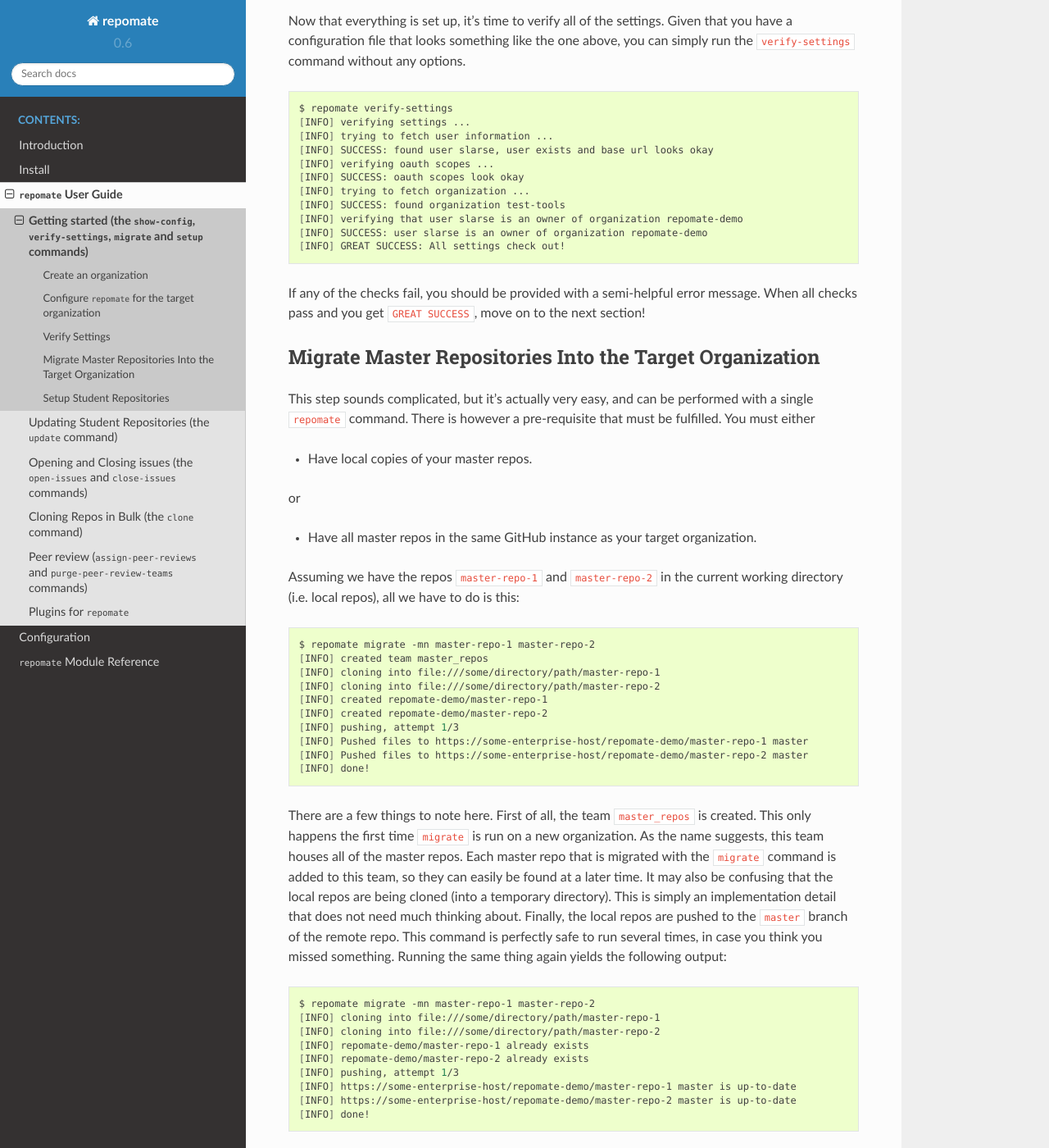
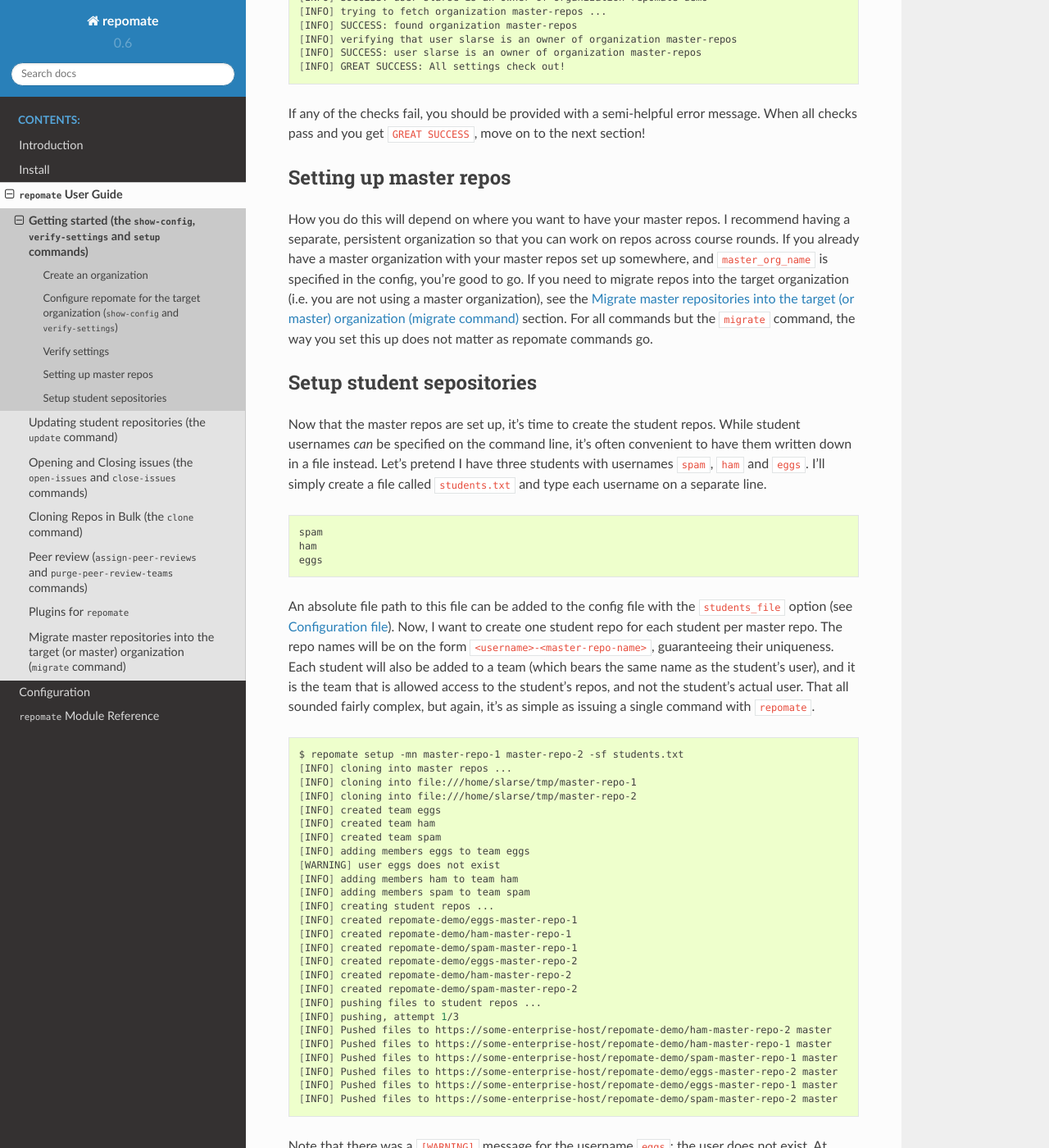
Before and after one commit to repobee/repobee, a Sphinx documentation site: the page built from docs/getting_started.rst, in a window 1280 px wide and 1400 px high, scrolled down 2856 px. Shown: the whole window at 82% size. Built offline with Sphinx 7.4.7 and the Read the Docs theme 2.0.0, drawn with Linux system fonts in a browser that asks for light colours; some of the changed text lies outside the part shown.

Commit message:
Update docs to reflect changes in repomate

```diff
--- a/docs/getting_started.rst
+++ b/docs/getting_started.rst
@@ -1,25 +1,25 @@
 .. _getting_started:
 
-Getting started (the ``show-config``, ``verify-settings``, ``migrate`` and ``setup`` commands)
-**********************************************************************************************
+Getting started (the ``show-config``, ``verify-settings`` and ``setup`` commands)
+*********************************************************************************
 .. important::
 
     This guide assumes that the user has access to a ``bash`` shell, or is
     tech-savvy enough to translate the instructions into some other shell
     environment.
 
-The basic workflow of ``repomate`` is best described by example. In this section,
+The basic workflow of repomate is best described by example. In this section,
 I will walk you through how to set up an Organization_ with master and student
 repositories by showing every single step I would perform myself. The basic
 workflow can be summarized in the following steps:
 
 1. Create an organization (the target organization).
-2. Configure ``repomate`` for the target organization.
+2. Configure repomate for the target organization.
 3. Verify settings.
 4. Migrate master repositories into the target organization.
 5. Create one copy of each master repo for each student.
 
-There is more to ``repomate``, such as opening/closing issues, updating student
+There is more to repomate, such as opening/closing issues, updating student
 repos and cloning repos in batches, but here we will just look at the bare
 minimum to get started. Now, let's delve into these steps in greater detail.
 
@@ -44,47 +44,15 @@
 
 .. _configure_repomate:
 
-Configure ``repomate`` for the target organization
-==================================================
-For the tool to work at all, an environment variable called ``REPOMATE_OAUTH``
-must contain an OAUTH2 token to whichever GitHub instance you intend to use.
-See the `GitHub OAUTH docs`_ for how to create a token. The token should have
-the ``repo`` and ``admin:org`` scopes. Setting the token is easy in ``bash``.
-Just add the following line to your ``bash`` config file (``~/.bashrc`` on most
-Linux distros, and ``~/.bash_profile`` on OSX).
-
-.. code-block:: bash
-
-    export REPOMATE_OAUTH=<SUPER SECRET TOKEN>
-
-When that's added, either source the file with ``source path/to/bash/config``
-or simply start another ``bash`` shell, which will automatically read the
-file. Verify that the token is there by typing:
-
-.. code-block:: bash
-
-    $ echo $REPOMATE_OAUTH
-
-You should see your token in the output.
-
-.. note::
-
-    Putting your OAUTH token in the bash config file is just a suggestion, and
-    by no means a requirement. The only requirement is that the
-    `REPOMATE_OAUTH` environment variable contains the token when you run
-    `repomate`.
-
-.. note::
-
-    Whenever you see a ``$`` sign preceeding a line in a code block, you are meant
-    to type what's *after* the ``$`` sign into your shell. Here, you should type
-    only ``echo $REPOMATE_OAUTH``, for example.
-
-With that out of the way, let's create a configuration file. This is not
-technically required, but if we don't, we'll have to supply things like
-username and url to GitHub instance's API on the command line for almost every
-command. We can use the ``show-config`` command to figure out where to put the
-config file.
+Configure repomate for the target organization (``show-config`` and ``verify-settings``)
+========================================================================================
+For the tool to work at all, it needs to be provided with an OAUTH2 token to
+whichever GitHub instance you intend to use. See the `GitHub OAUTH docs`_ for
+how to create a token. The token should have the ``repo`` and ``admin:org``
+scopes. While we can set this token in an environment variable (see
+:ref:`configuration`), it's more convenient to just put it in the configuration
+file, as we will put other default values in there.  We can use the
+``show-config`` command to figure out where to put the config file.
 
 .. code-block:: bash
 
@@ -104,6 +72,8 @@
     github_base_url = https://some-enterprise-host/api/v3
     user = slarse
     org_name = repomate-demo
+    master_org_name = master-repos
+    token = SUPER_SECRET_TOKEN
 
 Now, you need to substitute in some of your own values in place of mine.
 
@@ -114,6 +84,19 @@
       with ``https://api.github.com``.
 * Replace ``slarse`` with your GitHub username.
 * Replace ``repomate-demo`` with whatever you named your target organization.
+* Replace ``SUPER_SECRET_TOKEN`` with your OAUTH token.
+* Replace ``master_org_name`` with the name of the organization with your master
+  repos.
+  - It you keep the master repos in the target organization or locally, **remove
+  this option**.
+
+.. important::
+
+    The rest of this guide assumes the simplest possible setup of _not_ having
+    a separate master organization, but it is good practice to have the master
+    repos separate for the sake of maintainability. If the master organization
+    is configured in the config file, it won't matter for any but the
+    ``migrate`` command (which you don't need then, anyway).
 
 That's it for configuration, and we can check that the file is correctly found
 and parsed by running ``show-config`` again:
@@ -128,9 +111,11 @@
     github_base_url = https://some-enterprise-host/api/v3
     user = slarse
     org_name = repomate-demo
+    master_org_name = master-repos
+    token = SUPER_SECRET_TOKEN
     -----------------END CONFIG FILE------------------
 
-Verify Settings
+Verify settings
 ===============
 Now that everything is set up, it's time to verify all of the settings. Given
 that you have a configuration file that looks something like the one above,
@@ -148,92 +133,36 @@
     [INFO] SUCCESS: found organization test-tools
     [INFO] verifying that user slarse is an owner of organization repomate-demo
     [INFO] SUCCESS: user slarse is an owner of organization repomate-demo
+    [INFO] trying to fetch organization master-repos ...
+    [INFO] SUCCESS: found organization master-repos
+    [INFO] verifying that user slarse is an owner of organization master-repos
+    [INFO] SUCCESS: user slarse is an owner of organization master-repos
     [INFO] GREAT SUCCESS: All settings check out!
 
 If any of the checks fail, you should be provided with a semi-helpful error
 message. When all checks pass and you get ``GREAT SUCCESS``, move on to the
 next section!
 
-Migrate Master Repositories Into the Target Organization
-========================================================
-This step sounds complicated, but it's actually very easy, and can be performed
-with a single ``repomate`` command. There is however a pre-requisite that must
-be fulfilled. You must either
-
-* Have local copies of your master repos.
-
-or
-
-* Have all master repos in the same GitHub instance as your target organization.
-
-Assuming we have the repos ``master-repo-1`` and ``master-repo-2`` in the
-current working directory (i.e. local repos), all we have to do is this:
-
-.. code-block:: bash
-
-    $ repomate migrate -mn master-repo-1 master-repo-2
-    [INFO] created team master_repos
-    [INFO] cloning into file:///some/directory/path/master-repo-1
-    [INFO] cloning into file:///some/directory/path/master-repo-2
-    [INFO] created repomate-demo/master-repo-1
-    [INFO] created repomate-demo/master-repo-2
-    [INFO] pushing, attempt 1/3
-    [INFO] Pushed files to https://some-enterprise-host/repomate-demo/master-repo-1 master
-    [INFO] Pushed files to https://some-enterprise-host/repomate-demo/master-repo-2 master
-    [INFO] done!
-
-There are a few things to note here. First of all, the team ``master_repos`` is
-created. This only happens the first time ``migrate`` is run on a new
-organization. As the name suggests, this team houses all of the master repos.
-Each master repo that is migrated with the ``migrate`` command is added to this
-team, so they can easily be found at a later time. It may also be confusing that
-the local repos are being cloned (into a temporary directory). This is simply
-an implementation detail that does not need much thinking about. Finally, the
-local repos are pushed to the ``master`` branch of the remote repo. This command
-is perfectly safe to run several times, in case you think you missed something.
-Running the same thing again yields the following output:
-
-
-.. code-block:: bash
-
-    $ repomate migrate -mn master-repo-1 master-repo-2
-    [INFO] cloning into file:///some/directory/path/master-repo-1
-    [INFO] cloning into file:///some/directory/path/master-repo-2
-    [INFO] repomate-demo/master-repo-1 already exists
-    [INFO] repomate-demo/master-repo-2 already exists
-    [INFO] pushing, attempt 1/3
-    [INFO] https://some-enterprise-host/repomate-demo/master-repo-1 master is up-to-date
-    [INFO] https://some-enterprise-host/repomate-demo/master-repo-2 master is up-to-date
-    [INFO] done!
-
-In fact, all ``repomate`` commands that deal with pushing to or cloning from
-repos in some way are safe to run over and over. This is mostly because of
-how ``git`` works, and has little to do with ``repomate`` itself. Now that
-our master repos are migrated, we can move on to setting up the student repos!
-
-.. note::
-
-    The ``migrate`` command can also be used to migrate repos from somewhere
-    on the GitHub instance into the target organization. To do this, use the
-    ``-mu`` option and provide the urls, instead of ``-mn`` with local paths.
-    For example, given a repo at
-    ``https://some-enterprise-host/other-org/master-repo-1``, it can be
-    migrated into ``repomate-demo`` by typing
-
-    .. code-block:: bash
-
-        $ repomate migrate -mu https://some-enterprise-host/other-org/master-repo-1
+Setting up master repos
+=======================
+How you do this will depend on where you want to have your master repos. I
+recommend having a separate, persistent organization so that you can work on
+repos across course rounds. If you already have a master organization with your
+master repos set up somewhere, and ``master_org_name`` is specified in the
+config, you're good to go. If you need to migrate repos into the target
+organization (i.e. you are not using a master organization), see the
+:ref:`migrate` section. For all commands but the ``migrate`` command, the way
+you set this up does not matter as repomate commands go.
 
 .. _setup:
 
-Setup Student Repositories
+Setup student sepositories
 ==========================
-Now that the master repos have been added to the target organization, it's time
-to create the student repos. While student usernames *can* be specified on the
-command line, it's often convenient to have them written down in a file
-instead. Let's pretend I have three students with usernames ``spam``, ``ham``
-and ``eggs``. I'll simply create a file called ``students.txt`` and type each
-username on a separate line.
+Now that the master repos are set up, it's time to create the student repos.
+While student usernames *can* be specified on the command line, it's often
+convenient to have them written down in a file instead. Let's pretend I have
+three students with usernames ``spam``, ``ham`` and ``eggs``. I'll simply create
+a file called ``students.txt`` and type each username on a separate line.
 
 .. code-block:: bash
 
@@ -241,13 +170,14 @@
     ham
     eggs
 
-I want to create one student repo for each student per master repo. The repo
-names will be on the form ``<username>-<master-repo-name>``, guaranteeing their
-uniqueness. Each student will also be added to a team (which bears the same
-name as the student's user), and it is the team that is allowed access to the
-student's repos, and not the student's actual user. That all sounded fairly
-complex, but again, it's as simple as issuing a single command with
-``repomate``.
+An absolute file path to this file can be added to the config file with the
+``students_file`` option (see :ref:`config`). Now, I want to create one student
+repo for each student per master repo. The repo names will be on the form
+``<username>-<master-repo-name>``, guaranteeing their uniqueness. Each student
+will also be added to a team (which bears the same name as the student's user),
+and it is the team that is allowed access to the student's repos, and not the
+student's actual user. That all sounded fairly complex, but again, it's as
+simple as issuing a single command with ``repomate``.
 
 .. code-block:: bash
 
--- /dev/null
+++ b/docs/migrate.rst
@@ -0,0 +1,76 @@
+.. _migrate:
+
+Migrate master repositories into the target (or master) organization (``migrate`` command)
+******************************************************************************************
+This step sounds complicated, but it's actually very easy, and can be performed
+with a single repomate command. There is however a pre-requisite that must
+be fulfilled. You must either
+
+* Have local copies of your master repos.
+
+or
+
+* Have all master repos in the same GitHub instance as your target organization.
+
+Assuming we have the repos ``master-repo-1`` and ``master-repo-2`` in the
+current working directory (i.e. local repos), all we have to do is this:
+
+.. code-block:: bash
+
+    $ repomate migrate -mn master-repo-1 master-repo-2
+    [INFO] created team master_repos
+    [INFO] cloning into file:///some/directory/path/master-repo-1
+    [INFO] cloning into file:///some/directory/path/master-repo-2
+    [INFO] created repomate-demo/master-repo-1
+    [INFO] created repomate-demo/master-repo-2
+    [INFO] pushing, attempt 1/3
+    [INFO] Pushed files to https://some-enterprise-host/repomate-demo/master-repo-1 master
+    [INFO] Pushed files to https://some-enterprise-host/repomate-demo/master-repo-2 master
+    [INFO] done!
+
+.. important::
+
+    If you want to use this command to migrate repos into a master organization,
+    you must specify it with the ``--org-name`` option here (instead of the
+    ``--master-org-name``).
+
+There are a few things to note here. First of all, the team ``master_repos`` is
+created. This only happens the first time ``migrate`` is run on a new
+organization. As the name suggests, this team houses all of the master repos.
+Each master repo that is migrated with the ``migrate`` command is added to this
+team, so they can easily be found at a later time. It may also be confusing that
+the local repos are being cloned (into a temporary directory). This is simply
+an implementation detail that does not need much thinking about. Finally, the
+local repos are pushed to the ``master`` branch of the remote repo. This command
+is perfectly safe to run several times, in case you think you missed something.
+Running the same thing again yields the following output:
+
+.. code-block:: bash
+
+    $ repomate migrate -mn master-repo-1 master-repo-2
+    [INFO] cloning into file:///some/directory/path/master-repo-1
+    [INFO] cloning into file:///some/directory/path/master-repo-2
+    [INFO] repomate-demo/master-repo-1 already exists
+    [INFO] repomate-demo/master-repo-2 already exists
+    [INFO] pushing, attempt 1/3
+    [INFO] https://some-enterprise-host/repomate-demo/master-repo-1 master is up-to-date
+    [INFO] https://some-enterprise-host/repomate-demo/master-repo-2 master is up-to-date
+    [INFO] done!
+
+In fact, all repomate commands that deal with pushing to or cloning from
+repos in some way are safe to run over and over. This is mostly because of
+how git works, and has little to do with repomate itself. Now that
+our master repos are migrated, we can move on to setting up the student repos!
+
+.. note::
+
+    The ``migrate`` command can also be used to migrate repos from somewhere
+    on the GitHub instance into the target organization. To do this, use the
+    ``-mu`` option and provide the urls, instead of ``-mn`` with local paths.
+    For example, given a repo at
+    ``https://some-enterprise-host/other-org/master-repo-1``, it can be
+    migrated into ``repomate-demo`` by typing
+
+    .. code-block:: bash
+
+        $ repomate migrate -mu https://some-enterprise-host/other-org/master-repo-1
--- a/docs/update.rst
+++ b/docs/update.rst
@@ -1,6 +1,6 @@
 .. _update:
 
-Updating Student Repositories (the ``update`` command)
+Updating student repositories (the ``update`` command)
 ******************************************************
 Sometimes, we find ourselves in situations where it is necessary to push
 updates to student repositories after they have been published. As long as
@@ -10,7 +10,7 @@
 Let's start out with the easy case where no students have worked on their
 repos.
 
-Scenario 1: Repos are Unchanged
+Scenario 1: Repos are unchanged
 -------------------------------
 Let's say that we've updated ``master-repo-1``, and that users ``spam``,
 ``ham`` and ``eggs`` should get the updates. Then, we simply run
@@ -39,7 +39,7 @@
     can be used with either the ``-s|--students`` or the ``-sf|--students-file``
     options.
 
-Scenario 2: At Least 1 Repo Altered
+Scenario 2: At least 1 repo altered
 -----------------------------------
 Let's assume now that ``ham`` has started working on the repo. Since we do not
 ``force`` pushes (that would be irresponsible!) to the student repos, the
--- a/docs/userguide.rst
+++ b/docs/userguide.rst
@@ -13,3 +13,4 @@
    clone
    peer
    plugins
+   migrate
```
Also changed, not shown: docs/configuration.rst (+19 -28 lines), docs/install.rst (+15 -15 lines).
